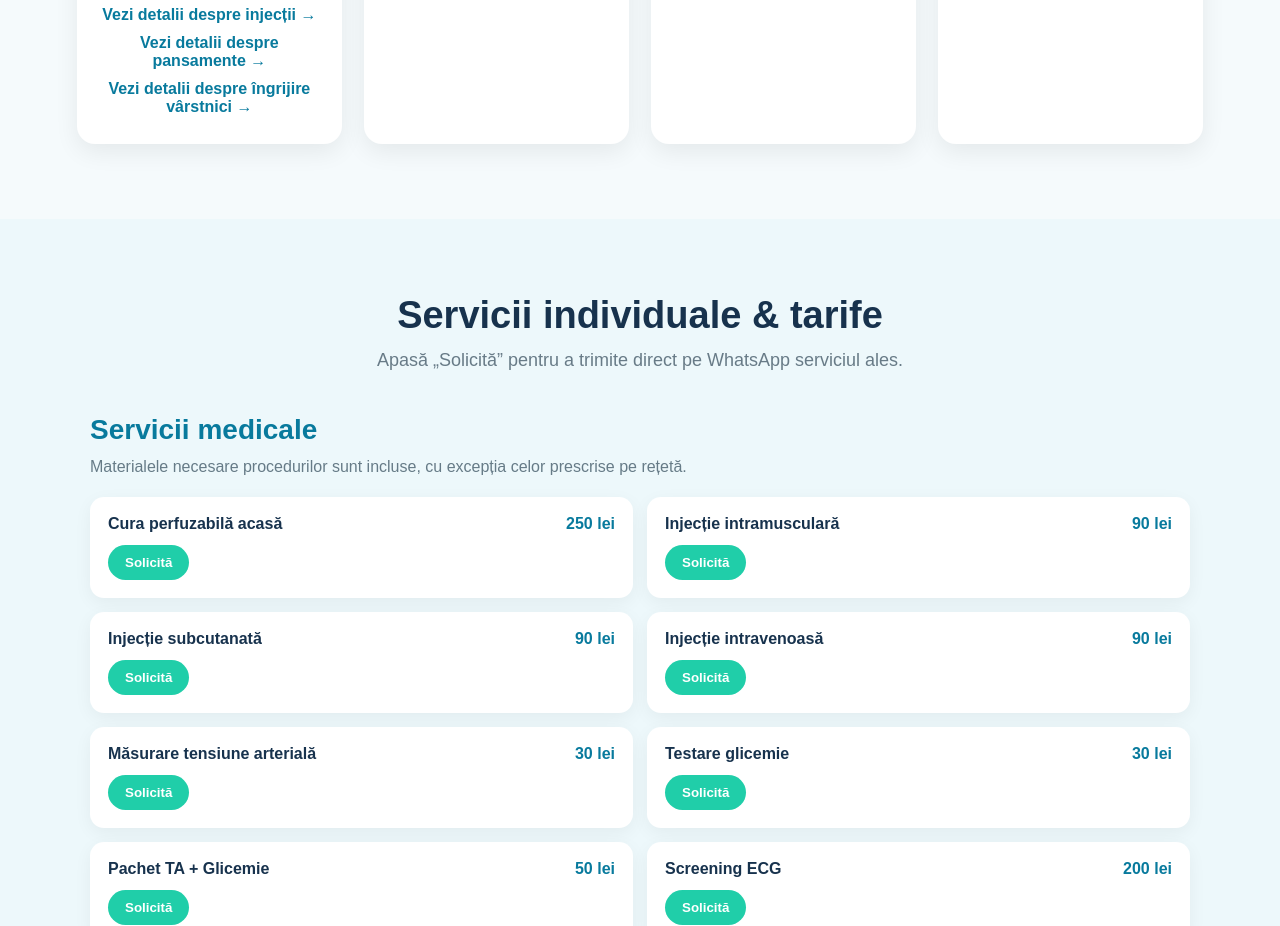
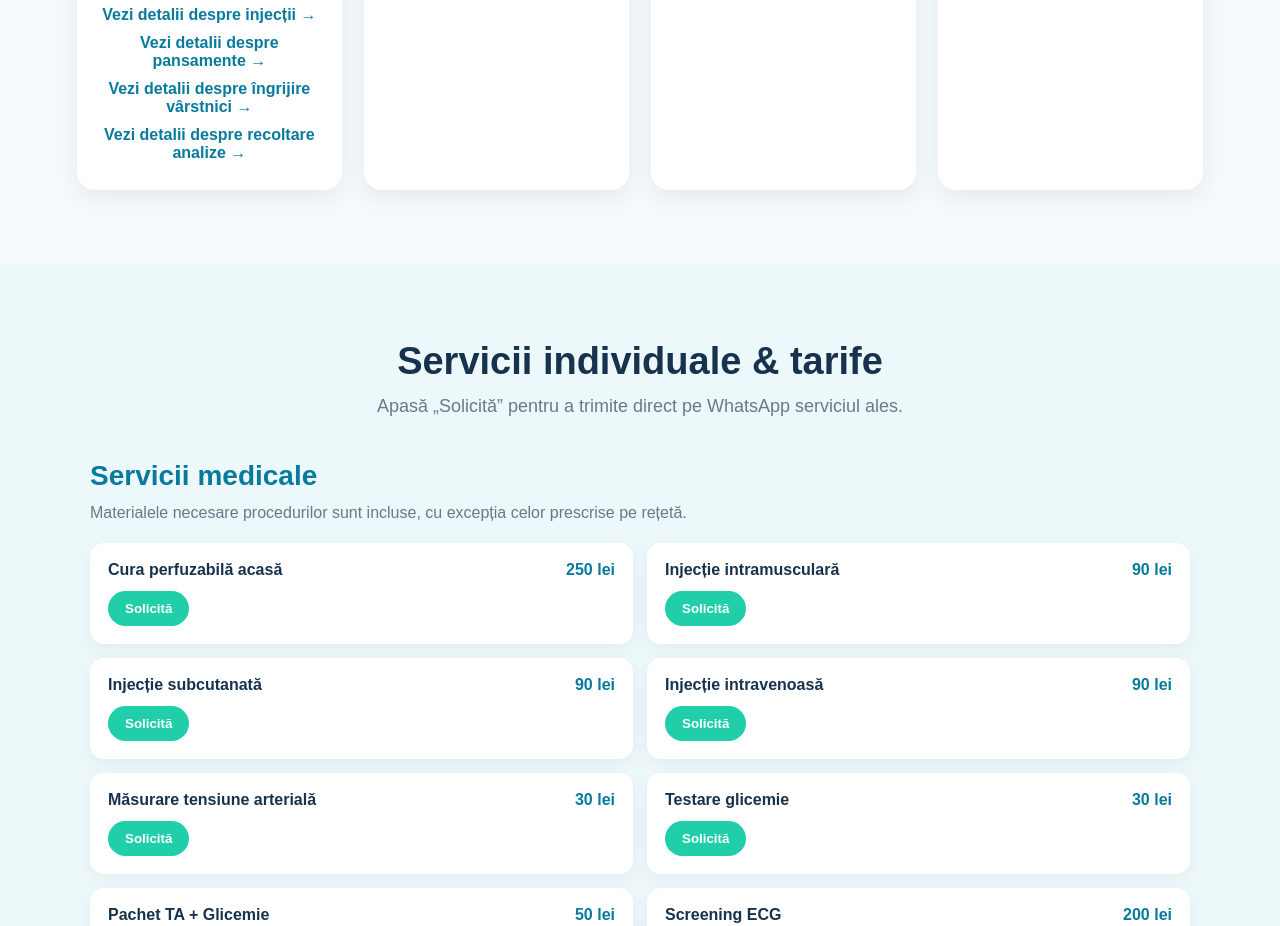
Before and after one commit to depmedical10-cell/dep-medical-site-, a plain HTML site: page index.html in a window 1280 px wide. Shown: the part 1440-2366 px from the top of the page. Drawn offline with nearby package versions, Linux system fonts and the light colour scheme; no server answers.

Commit message:
Adaugă link către pagina de recoltare analize

```diff
--- a/index.html
+++ b/index.html
@@ -933,6 +933,8 @@
       >
         Vezi detalii despre îngrijire vârstnici →
       </a>
+
+      <a href="recoltare-analize-la-domiciliu.html" style="display:inline-block;margin-top:10px;color:#087a9d;font-weight:700;text-decoration:none">Vezi detalii despre recoltare analize →</a>
 
     </div>
 
```
